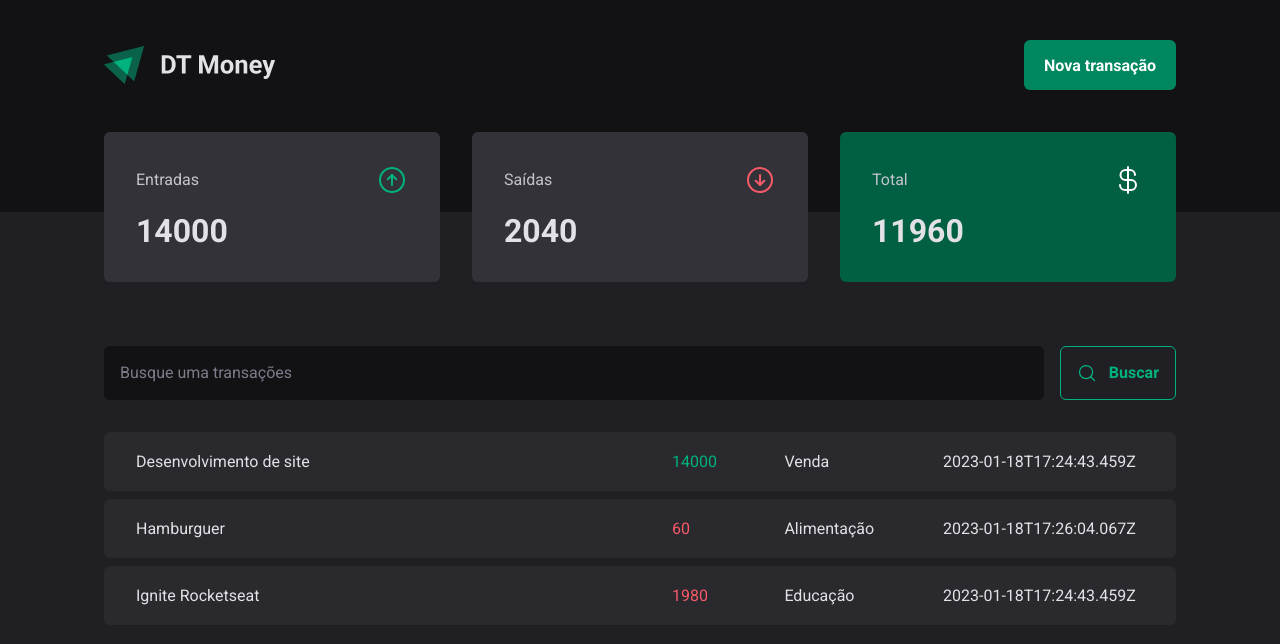
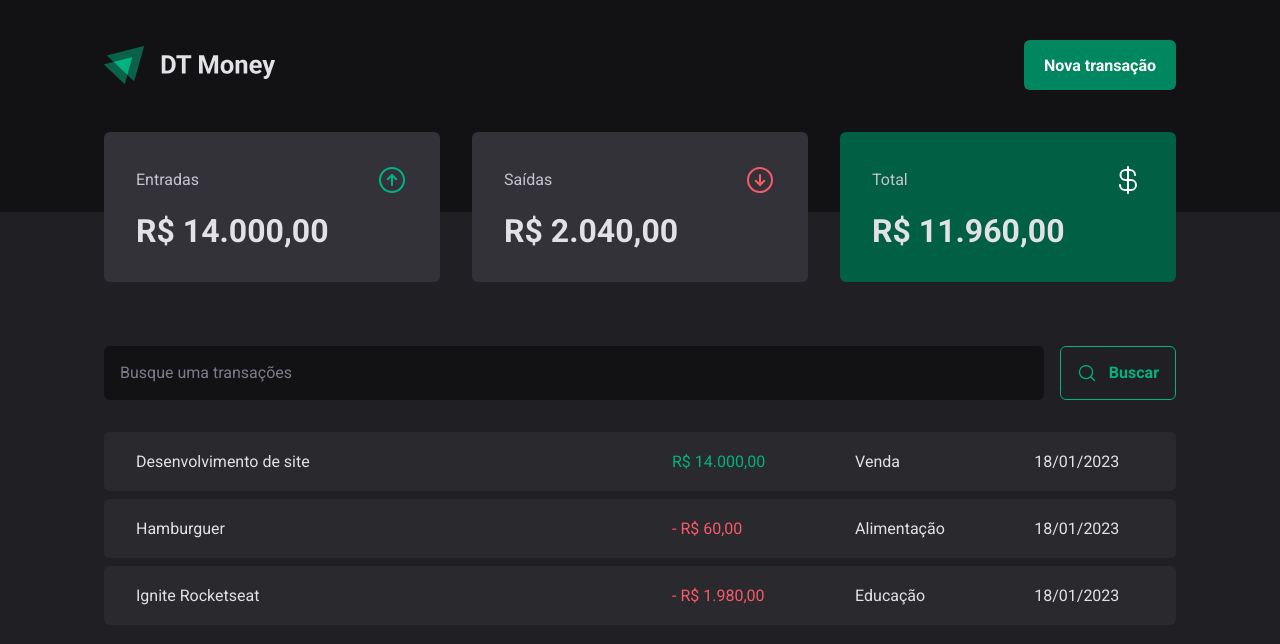
Before and after one commit to giovannirp/dt-monay, a React (Vite) app in the folder dt-monay/: page / in a window 1280 px wide. Shown: the top 644 px of the page. Built offline with nearby package versions, Linux system fonts and the light colour scheme; data requests are answered from the project's data file.

Commit message:
fix: adicionando formatação

```diff
--- a/dt-monay/src/components/Summary/index.tsx
+++ b/dt-monay/src/components/Summary/index.tsx
@@ -2,6 +2,7 @@
 import { ArrowCircleUp, ArrowCircleDown, CurrencyDollar } from 'phosphor-react';
 import { TransactionsContext } from "../../context/TransactionsContext";
 import { useContext } from "react";
+import { priceFormatter } from "../../ultis/formatter";
 
 export function Summary() {
   const { transactions } = useContext(TransactionsContext);
@@ -33,7 +34,7 @@
           <ArrowCircleUp size={32} color="#00b37e" />
         </header>
 
-        <strong>{summary.income}</strong>
+        <strong>{priceFormatter.format(summary.income)}</strong>
       </SummaryCard>
 
       <SummaryCard>
@@ -42,7 +43,7 @@
           <ArrowCircleDown size={32} color="#f75a68" />
         </header>
 
-        <strong>{summary.outcome}</strong>
+        <strong>{priceFormatter.format(summary.outcome)}</strong>
       </SummaryCard>
 
       <SummaryCard variant="green">
@@ -51,7 +52,7 @@
           <CurrencyDollar size={32} color="#fff" />
         </header>
 
-        <strong>{summary.total}</strong>
+        <strong>{priceFormatter.format(summary.total)}</strong>
       </SummaryCard>
     </SummaryContainer>
   )
--- a/dt-monay/src/pages/Transactions/index.tsx
+++ b/dt-monay/src/pages/Transactions/index.tsx
@@ -3,6 +3,7 @@
 import { Header } from "../../components/Header";
 import { Summary } from "../../components/Summary";
 import { TransactionsContext } from "../../context/TransactionsContext";
+import { dateFormater, priceFormatter } from "../../ultis/formatter";
 import { SearchForm } from "./components/SearchForm";
 import { PriceHighlight, TransactionsContainer, TransactionsTable } from "./styles";
 
@@ -32,9 +33,16 @@
               return (
                 <tr key={transaction.id}>
                 <td width="50%">{transaction.description}</td>
-                <td><PriceHighlight variant={transaction.type}>{transaction.price}</PriceHighlight></td>
+                <td>
+                  <PriceHighlight variant={transaction.type}>
+                    {transaction.type === 'outcome' && '- '}
+                    {priceFormatter.format(transaction.price)}
+                  </PriceHighlight>
+                </td>
                 <td>{transaction.category}</td>
-                <td>{transaction.createdAt}</td>
+                <td>
+                  {dateFormater.format(new Date(transaction.createdAt))}
+                </td>
               </tr>
               )
             })}
--- /dev/null
+++ b/dt-monay/src/ultis/formatter.ts
@@ -0,0 +1,6 @@
+export const dateFormater = new Intl.DateTimeFormat('pt-BR');
+
+export const priceFormatter = new Intl.NumberFormat('pt-BR', {
+  style: 'currency',
+  currency: 'BRL',
+})
```
